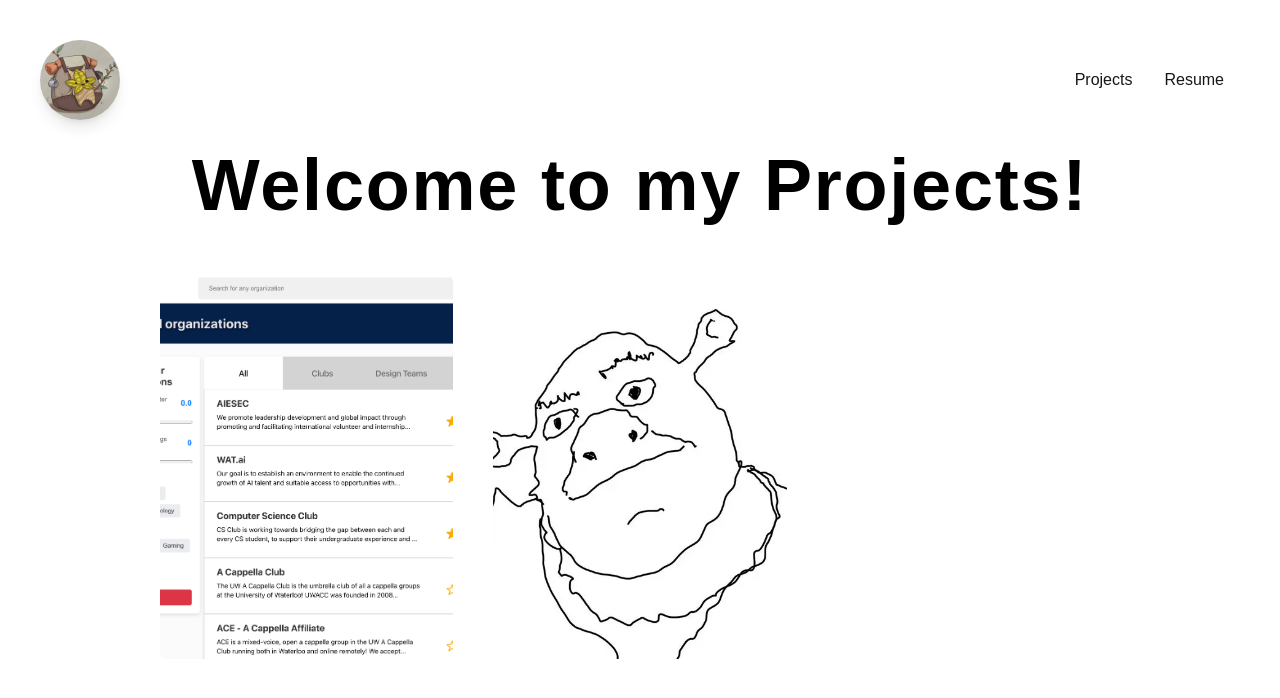
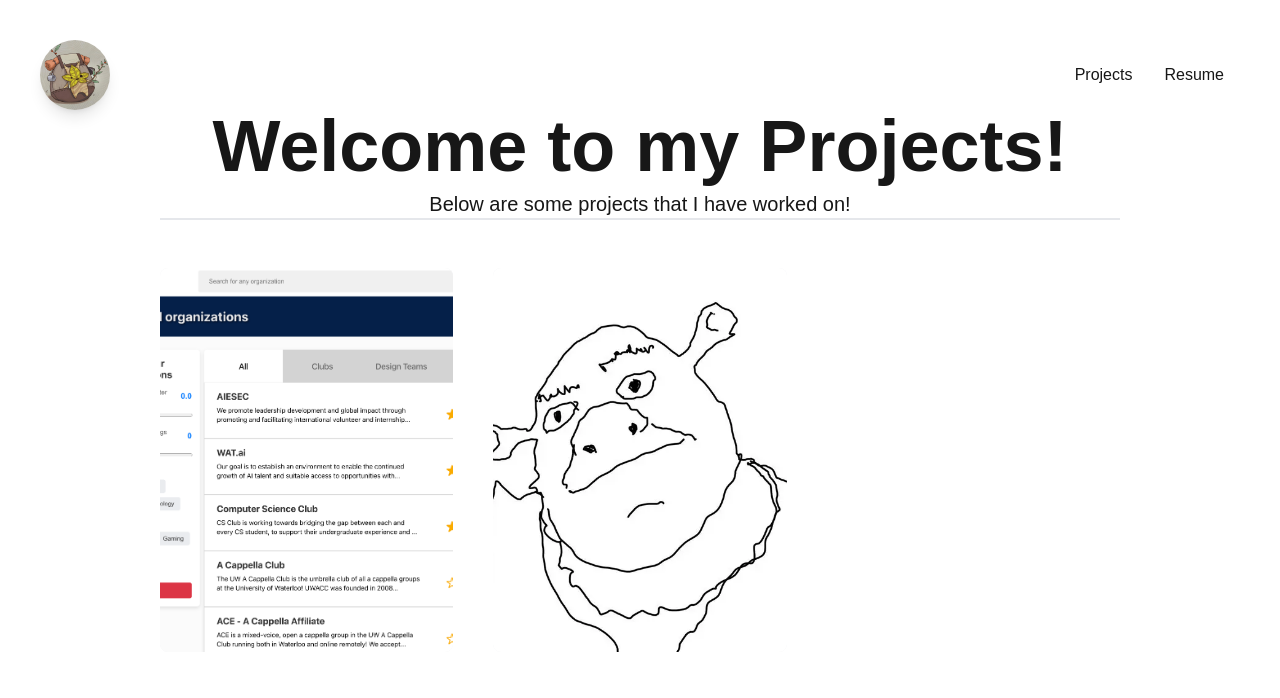
Before and after one commit to korok-leaf/personal-web, a Next.js app: page /projects in a window 1280 px wide. Shown: the top 698 px of the page. Built offline with nearby package versions, Linux system fonts and the light colour scheme.

Commit message:
finished projects page

```diff
--- a/src/components/Intro.tsx
+++ b/src/components/Intro.tsx
@@ -50,9 +50,9 @@ export default function Intro() {
                         />
 
                         {/* Popup */}
-                        <div className="absolute w-[200] bottom-full left-1/2 transform -translate-x-1/2 mb-2 hidden group-hover:block bg-gray-800 text-white text-sm px-4 py-2 rounded-lg shadow-lg text-center">
+                        <div className="absolute w-[220] bottom-full left-1/2 transform -translate-x-1/2 mb-2 hidden group-hover:block bg-gray-800 text-white text-sm px-4 py-2 rounded-lg shadow-lg text-center">
                             <div className="absolute left-1/2 transform -translate-x-1/2 bottom-[-10px] w-0 h-0 border-l-[10px] border-r-[10px] border-t-[10px] border-l-transparent border-r-transparent border-t-gray-800"></div>
-                            Yahaha, You found me!
+                            Yahaha, You found me! <br/>
                             Click to learn more
                         </div>
                     </div>
--- a/src/components/Projects.tsx
+++ b/src/components/Projects.tsx
@@ -1,5 +1,6 @@
 "use client";
 import Image from "next/image";
+import {useEffect, useState} from "react";
 import { div } from "framer-motion/client"
 import { FocusCards } from "./ui/focus-cards";
 import Header from "./Header";
@@ -27,6 +28,17 @@ const Projects = () => {
         router.push("/");
     }
 
+    const [animation, setAnimation] = useState("first");
+
+        useEffect(() => {
+            const timer = setTimeout(() => {
+                setAnimation("next");
+            }, 2000);
+
+            return () => clearTimeout(timer); // Clean up timer
+        }, []);
+
+
 
     return (
         <div className="relative p-10 min-w-96">
@@ -35,7 +47,7 @@ const Projects = () => {
                     <Image
                         src="/korok.jpg"
                         alt="A beautiful landscape"
-                        width={80}
+                        width={70}
                         height={200}
                         className="rounded-full shadow-lg transition ease-in-out delay-150 hover:-translate-y-1 hover:scale-110 duration-300 hover:cursor-pointer"
                         onClick={profileClick}
@@ -46,10 +58,16 @@ const Projects = () => {
                 </div>
             </div>
 
-            <div className="flex w-full justify-center pb-10">
-                <TextGenerateEffect words={"Welcome to my Projects!"}/>
+            <div className="flex w-full flex-col items-center text-center text-7xl pb-2 font-bold">
+                Welcome to my Projects!
             </div>
-            <div className="flex w-full">
+            <div className="flex flex-col w-full justify-center items-center text-xl pb-7">
+                <div className="text-center w-2/3">
+                    Below are some projects that I have worked on!
+                </div>
+                <div className="w-2/3 border-b-2 animate-fadeCenter"></div>
+            </div>
+            <div className="flex w-full p-5 animate-slideBottom animation-delay-1000 opacity-0">
                 <FocusCards cards={cards} />
             </div>
         </div>
--- a/tailwind.config.ts
+++ b/tailwind.config.ts
@@ -14,6 +14,7 @@ export default {
         slideBottom: "slideBottom 1s ease-in forwards",
         slideTop: "slideTop 1s ease-in forwards",
         profileA: "profileA 1s ease-in forwards",
+        fadeCenter: "fadeCenter 3s ease-out forwards",
       },
 
       animationDelay: {
@@ -64,6 +65,16 @@ export default {
             transform: "translateX(0) translateX(0) scale(1)",
           }
         },
+        fadeCenter: {
+          "0%": {
+            width: "0",
+            opacity: "0",
+          },
+          "100%": {
+            width: "80%",
+            opacity: "1",
+          },
+        },
       },
 
       colors: {
```
